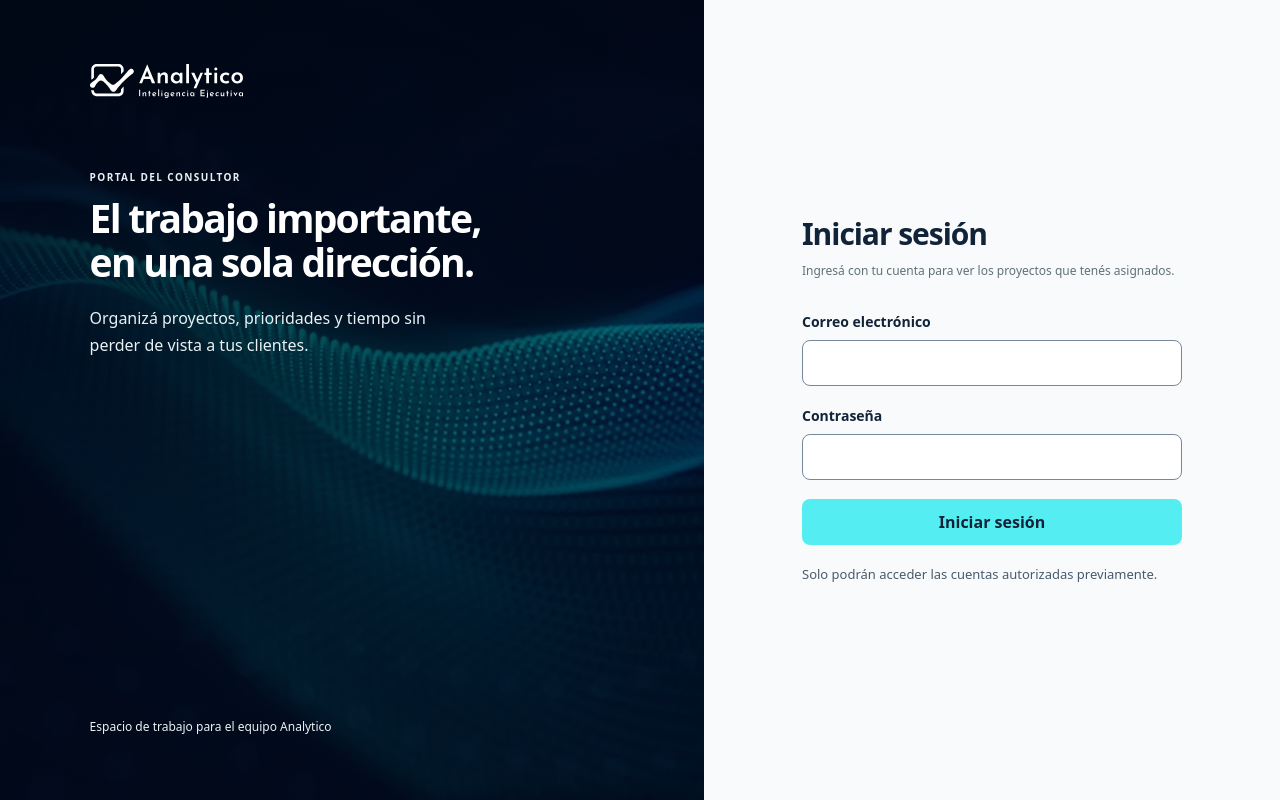
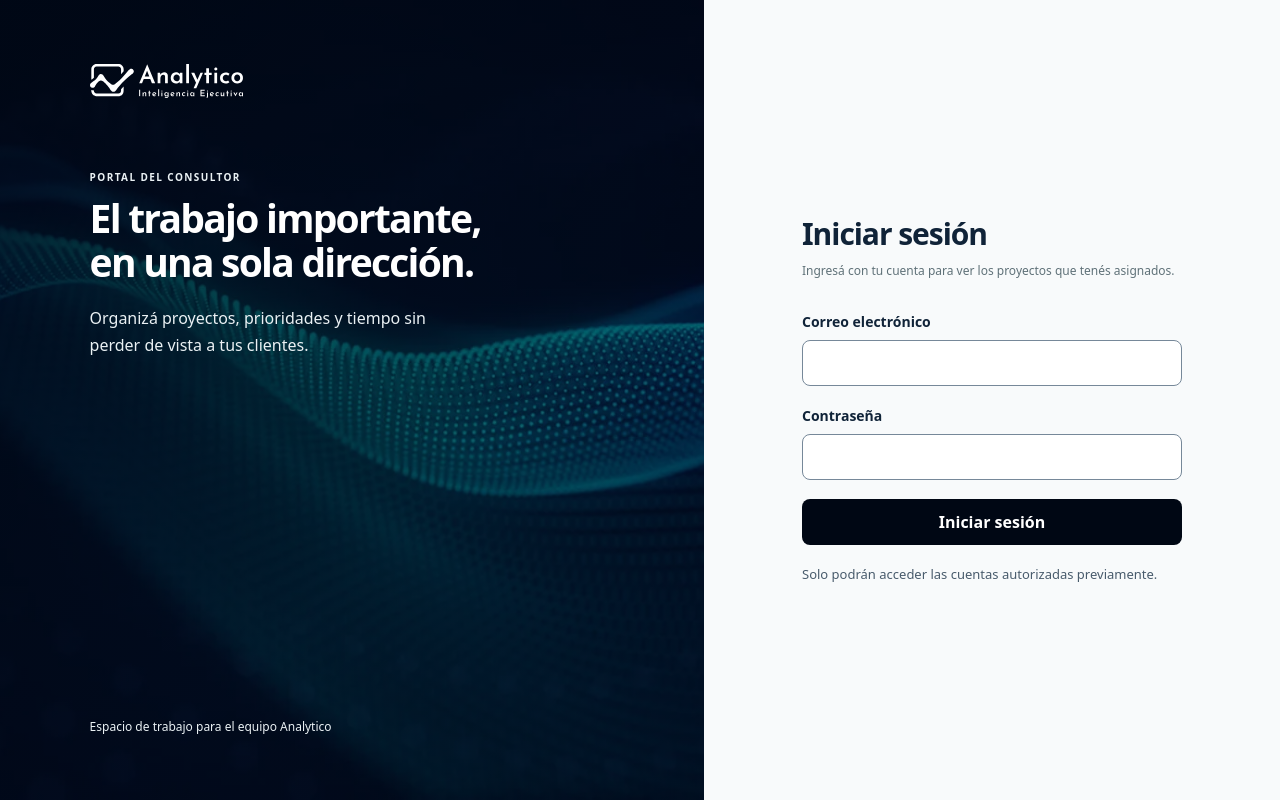
Before and after one commit to Zajkmin/consulting-workspace, a Next.js app: page /login in a window 1280 px wide. Built offline with nearby package versions, Linux system fonts and the light colour scheme; no server answers.

Commit message:
cambio menor en boton de inicio de sesión

```diff
--- a/src/app/auth.css
+++ b/src/app/auth.css
@@ -2,11 +2,15 @@
 @media(max-width:800px){.login-page{grid-template-columns:1fr}.login-brand{display:none}.login-panel{padding:34px 22px}.users-row{grid-template-columns:minmax(210px,1fr) 115px 190px 85px 50px}.users-table{overflow:auto}.users-row{min-width:820px}}@media(max-width:650px){.topbar nav a{font-size:9px}.users-toolbar{align-items:flex-start;gap:25px}.users-toolbar h1{font-size:26px}.users-summary{gap:15px;flex-wrap:wrap}.users-list-head{align-items:flex-start;flex-direction:column;gap:12px}.user-search{width:100%}.project-assignment>div{grid-template-columns:1fr}.project-choice:nth-child(odd){border-right:0}}
 
 /* La imagen del hero y el logo oficial pertenecen al panel de marca. */
+.login-page--corporate {
+  --analytico-night: #000714;
+}
+
 .login-page--corporate .login-brand {
   gap: 36px;
   background:
     linear-gradient(135deg, rgb(0 7 20 / 91%) 5%, rgb(0 7 20 / 62%) 62%, rgb(0 7 20 / 70%)),
-    #000714 url('/hero-wave.webp') 60% center / cover no-repeat;
+    var(--analytico-night) url('/hero-wave.webp') 60% center / cover no-repeat;
 }
 
 .login-page--corporate .login-brand::after {
@@ -81,23 +85,28 @@
 
 .login-page--corporate .login-button {
   min-height: 46px;
-  background: #54EEF2;
-  color: #102338;
+  background: var(--analytico-night);
+  color: #fff;
   font-weight: 650;
 }
 
 .login-page--corporate .login-button:hover:enabled {
-  background: #35dbe1;
+  background: #17314a;
 }
 
 .login-page--corporate .login-button:disabled {
   cursor: wait;
-  opacity: 0.7;
+  background: #46576a;
+  opacity: 1;
 }
 
 .login-page--corporate .login-form :is(input, button):focus-visible {
   outline: 2px solid #004f76;
   outline-offset: 3px;
+}
+
+.login-page--corporate .login-form .login-button:focus-visible {
+  outline-color: var(--analytico-night);
 }
 
 .login-page--corporate .form-error {
```
